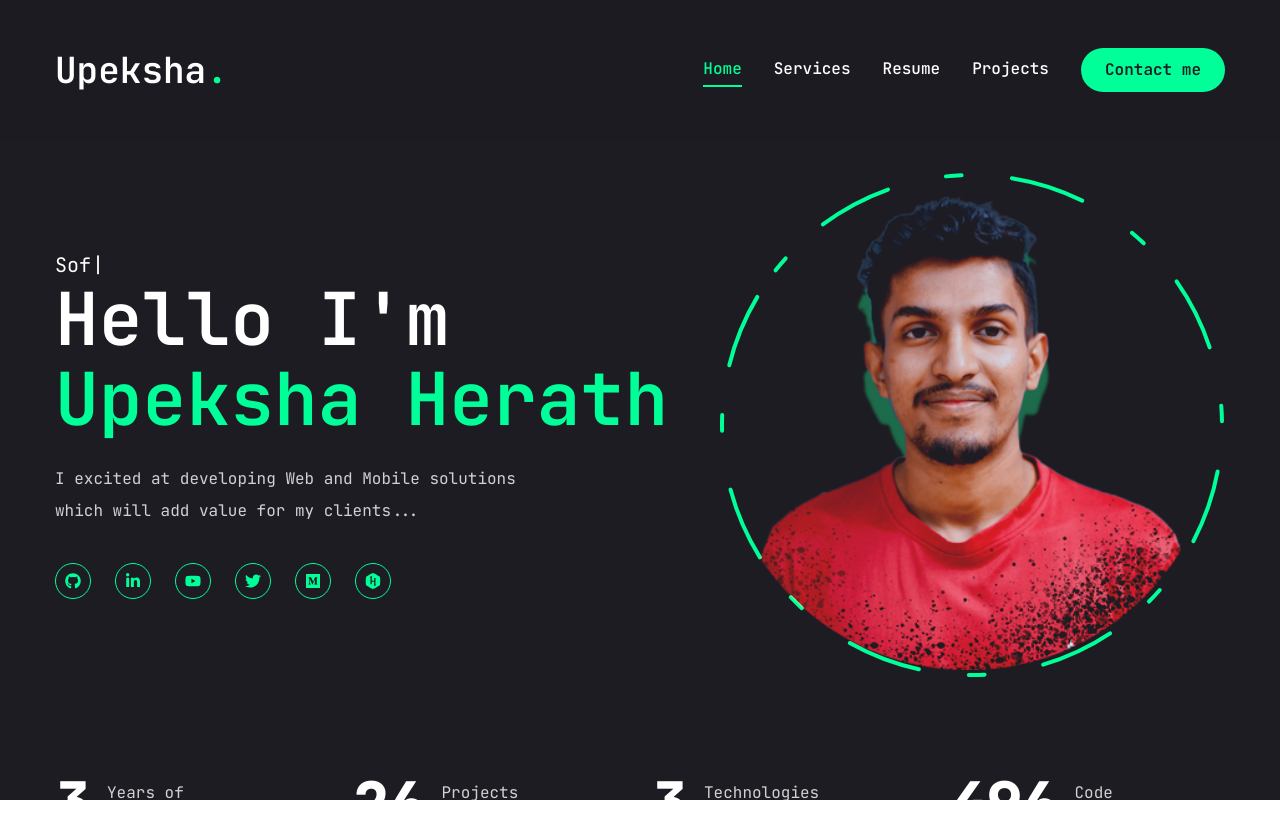
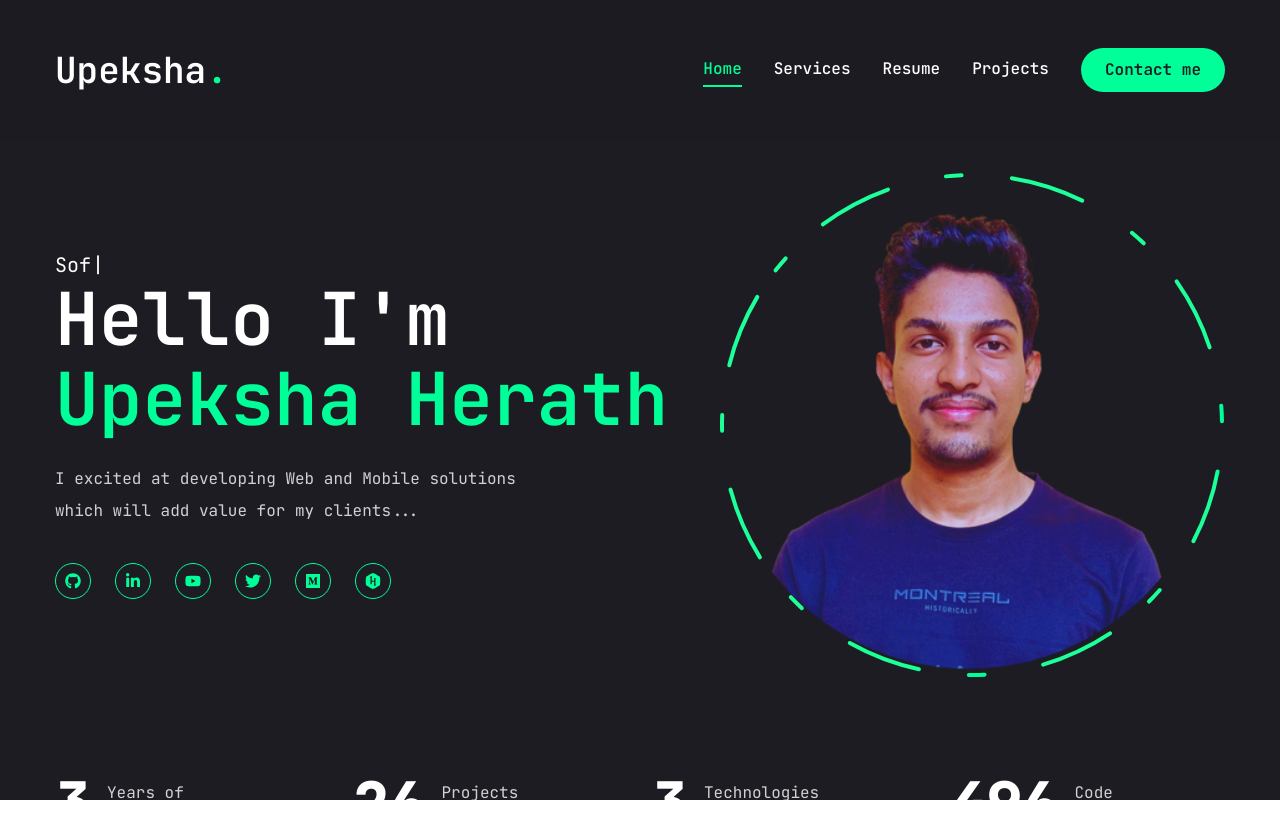
Before and after one commit to UpekshaHerath/UpekshaHerath.github.io, a Next.js app: page / in a window 1280 px wide. Shown: the top 838 px of the page. Built offline with nearby package versions, Linux system fonts and the light colour scheme.

Commit message:
feat: updated profile photo source to new image

```diff
--- a/components/Photo.jsx
+++ b/components/Photo.jsx
@@ -23,7 +23,7 @@ const Photo = () => {
           className="w-[298px] h-[298px] xl:w-[498px] xl:h-[498px] mix-blend-lighten absolute"
         >
           <Image
-            src="/assets/photo.png"
+            src="/assets/photo2.png"
             priority
             quality={100}
             fill
```
Also changed, not shown: public/assets/photo2.png (added).
